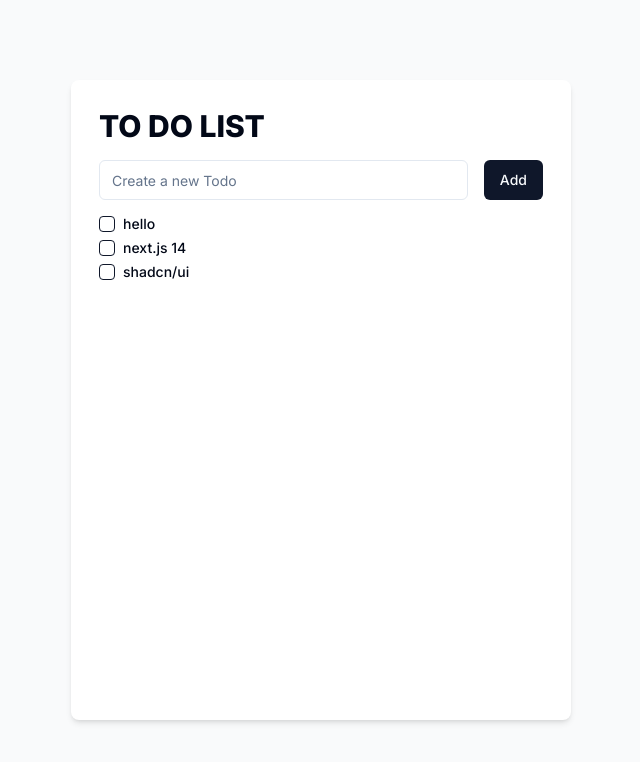
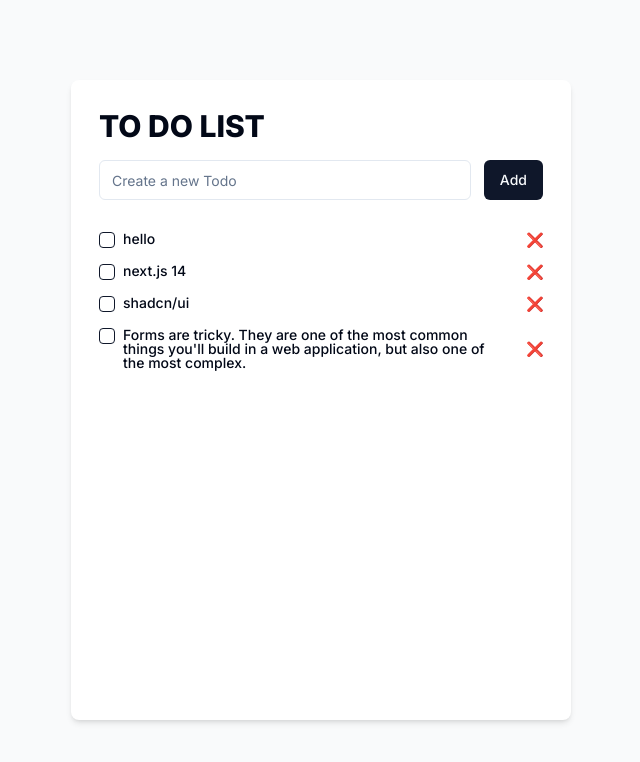
Before and after one commit to 2dowon/next14-shadcn-todolist, a Next.js app: page / in a window 1280 px wide. Shown: the top 762 px of the page, without its empty margins (319-959 px from the left). Built offline with nearby package versions, Linux system fonts and the light colour scheme.

Commit message:
feat: add deleting todo

```diff
--- a/components/todo.tsx
+++ b/components/todo.tsx
@@ -1,6 +1,7 @@
 "use client";
 
 import { ITodo, useTodoListStore } from "@/store/useTodoListStore";
+import { Button } from "./ui/button";
 import { Checkbox } from "./ui/checkbox";
 
 const Todo = ({ todo }: { todo: ITodo }) => {
@@ -11,8 +12,13 @@ const Todo = ({ todo }: { todo: ITodo }) => {
     });
   };
 
+  const handleDeleteButtonClick = () => {
+    useTodoListStore.getState().deleteTodo(todo.id);
+  };
+
   return (
-    <div className="flex items-center space-x-2">
+    <div className="flex items-center justify-between">
+      <div className="space-x-2 flex">
         <Checkbox
           id={`todo_${todo.id}`}
           checked={todo.checked}
@@ -20,10 +26,20 @@ const Todo = ({ todo }: { todo: ITodo }) => {
         />
         <label
           htmlFor={`todo_${todo.id}`}
-        className="text-sm font-medium leading-none peer-disabled:cursor-not-allowed peer-disabled:opacity-70"
+          className="text-sm font-medium leading-none peer-disabled:cursor-not-allowed peer-disabled:opacity-70 block break-words sm:w-[24rem] w-[calc(100vw-7rem)]"
         >
           {todo.name}
         </label>
+      </div>
+
+      <Button
+        type="button"
+        variant="ghost"
+        className="w-0 h-0 p-2"
+        onClick={handleDeleteButtonClick}
+      >
+        ❌
+      </Button>
     </div>
   );
 };
--- a/components/todo_add_form.tsx
+++ b/components/todo_add_form.tsx
@@ -35,7 +35,10 @@ const TodoAddForm = () => {
 
   return (
     <Form {...form}>
-      <form onSubmit={form.handleSubmit(onSubmit)} className="flex gap-[1rem]">
+      <form
+        onSubmit={form.handleSubmit(onSubmit)}
+        className="flex gap-[0.8rem] items-center"
+      >
         <FormField
           control={form.control}
           name="name"
--- a/components/todo_list.tsx
+++ b/components/todo_list.tsx
@@ -7,7 +7,7 @@ const TodoList = () => {
   const todoList = useTodoListStore().todoList;
 
   return (
-    <ul className="py-[1rem] space-y-[0.5rem]">
+    <ul className="mt-[1rem] sm:mt-[2rem] space-y-4 overflow-y-scroll sm:h-[calc(80vh-11rem)] h-[calc(100vh-11rem)] scrollbar-hide">
       {todoList.map((todo: ITodo) => (
         <Todo key={todo.id} todo={todo} />
       ))}
--- a/store/useTodoListStore.ts
+++ b/store/useTodoListStore.ts
@@ -4,6 +4,11 @@ const myTodoList = [
   { id: 1, name: "hello", checked: false },
   { id: 2, name: "next.js 14", checked: false },
   { id: 3, name: "shadcn/ui", checked: false },
+  {
+    id: 4,
+    name: "Forms are tricky. They are one of the most common things you'll build in a web application, but also one of the most complex.",
+    checked: false,
+  },
 ] as ITodo[];
 
 interface ITodo {
@@ -16,6 +21,7 @@ interface ITodoListStore {
   todoList: ITodo[];
   addTodo: (todo: ITodo) => void;
   updateTodo: (todo: ITodo) => void;
+  deleteTodo: (id: number) => void;
 }
 
 const useTodoListStore = create<ITodoListStore>((set) => ({
@@ -34,6 +40,10 @@ const useTodoListStore = create<ITodoListStore>((set) => ({
         }
       }),
     })),
+  deleteTodo: (id: number) =>
+    set((state) => ({
+      todoList: state.todoList.filter((todo) => todo.id !== id),
+    })),
 }));
 
 export { useTodoListStore };
```
Lines whose indentation alone changed are shown as unchanged.
